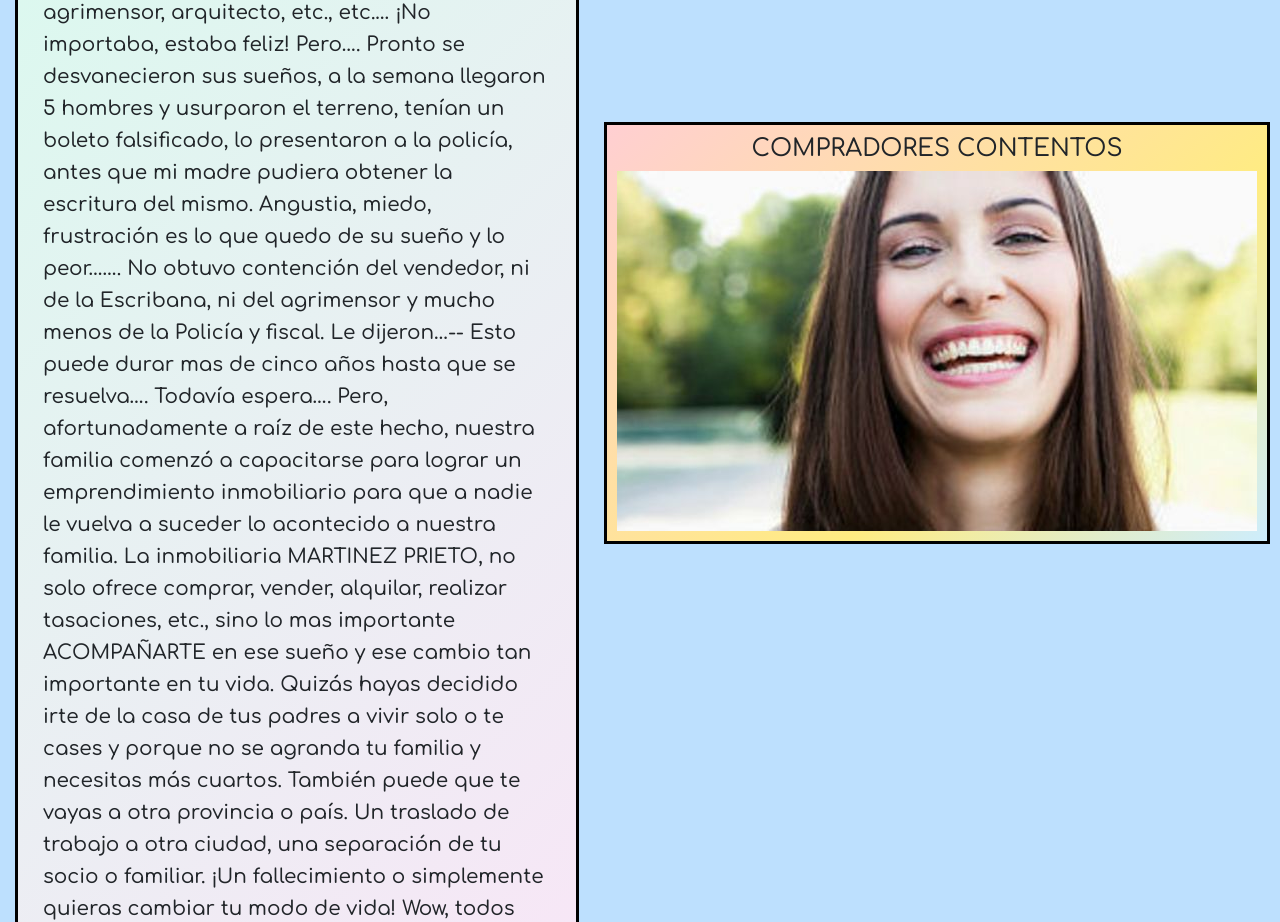
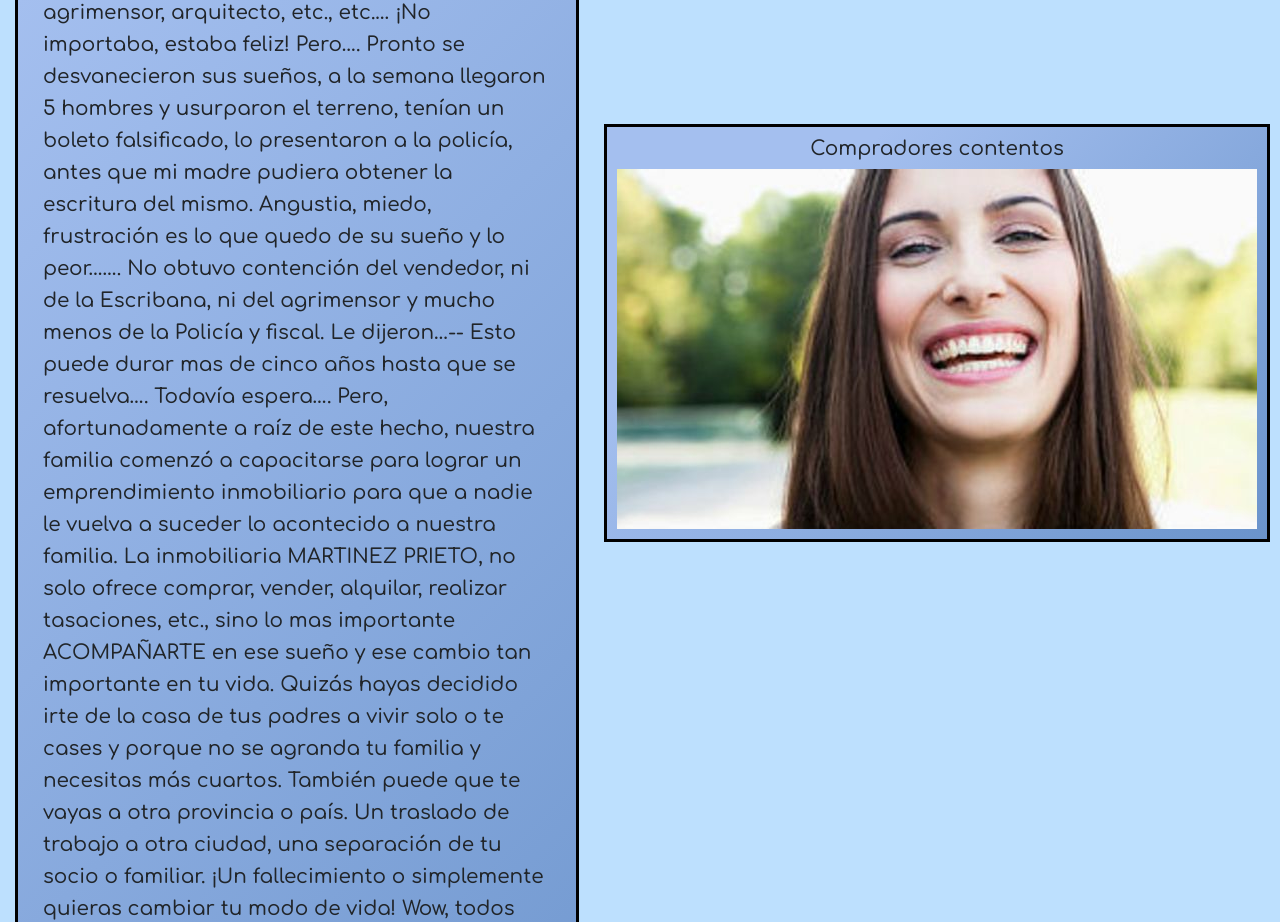
Before and after one commit to metallicamdq/inmobiliaria-julian4taentrega, a website: page Pages/conocenos.html in a window 1280 px wide. Shown: the part 820-1742 px from the top of the page. Drawn offline with nearby package versions, Linux system fonts and the light colour scheme.

Commit message:
version 3.0

```diff
--- a/Pages/conocenos.html
+++ b/Pages/conocenos.html
@@ -80,9 +80,9 @@
                     permitiremos que se repita la historia.
                 </p>
                 <div class="cuadrado3">
-                    <h4>
-                        COMPRADORES CONTENTOS
-                    </h4>
+                    <h2>
+                        Compradores contentos
+                    </h2>
                     <img src="../Images/sonrisa.jpg">
                 </div>
             </div>
--- a/scss/_bodygeneral.scss
+++ b/scss/_bodygeneral.scss
@@ -14,8 +14,8 @@
 }
 
 @mixin cuadrados {
-    background-color: #fee2f8;
-    background-image: linear-gradient(315deg, #fee2f8 0%, #dcf8ef 74%);
+    background-color: #6a93cb;
+    background-image: linear-gradient(315deg, #6a93cb 0%, #a4bfef 74%);
     line-height: 1.5;
     border: black;
     border-style: solid;
@@ -60,6 +60,7 @@ body {
         .parrafo-flex {
             display: flex;
             justify-content: center;
+
             .parrafo-index {
                 justify-content: center;
                 text-align: center;
@@ -71,8 +72,5 @@ body {
             }
         }
     }
+
 }
-
-#body {
-    background-color: $bg_body;
-}
--- a/scss/_conocenos.scss
+++ b/scss/_conocenos.scss
@@ -1,7 +1,7 @@
 /* conocenos */
-@mixin cuadrados{
-    background-color: #fee2f8;
-        background-image: linear-gradient(315deg, #fee2f8 0%, #dcf8ef 74%);
+@mixin cuadrados {
+    background-color: #6a93cb;
+    background-image: linear-gradient(315deg, #6a93cb 0%, #a4bfef 74%);
     line-height: 1.6;
     border: black;
     border-style: solid;
@@ -10,20 +10,21 @@
     display: inline;
     margin: 15px;
 }
+
 .cuadrados {
     display: flex;
     flex-direction: row;
     justify-content: space-around;
     align-items: center;
-    .formato-p{
+
+    .formato-p {
         font-family: 'Comfortaa', cursive;
         font-size: 20px;
     }
+
     .cuadrado1 {
         @include cuadrados;
         border-radius: 50px 100px;
-
-
     }
     .cuadrado3 {
         display: inline-block;
@@ -32,9 +33,13 @@
         padding: 10px;
         margin: 10px;
         text-align: center;
-        background-color: #cdedfd;
-        background-image: linear-gradient(319deg, #cdedfd 0%, #ffec82 37%, #ffcfd2 100%);
+        background-color: #6a93cb;
+        background-image: linear-gradient(315deg, #6a93cb 0%, #a4bfef 74%);
         font-family: 'Comfortaa', cursive;
+        h2{
+            font-family: 'Comfortaa', cursive;
+            font-size: 20px;
+        }
     }
 
 }
--- a/scss/_navegacion.scss
+++ b/scss/_navegacion.scss
@@ -20,7 +20,6 @@ header{
         &:hover{
             cursor: pointer;
             background: rgba(0,0,0,0.3);
-        }
         }
     }
     #btn-menu{
@@ -52,3 +51,4 @@ header{
             }
         }
     }
+}
```
Also changed, not shown: Pages/contacto.html (+9 -6 lines), index.html (+8 -8 lines), Images/imgindex/inkpx-word-art.png (added), css/estilos.css. Lines whose indentation alone changed are shown as unchanged.
